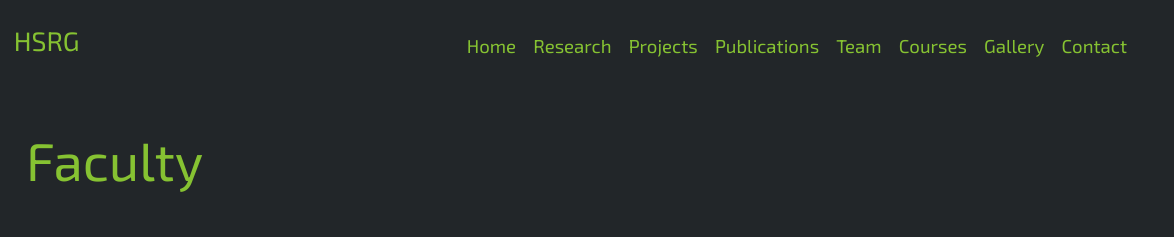
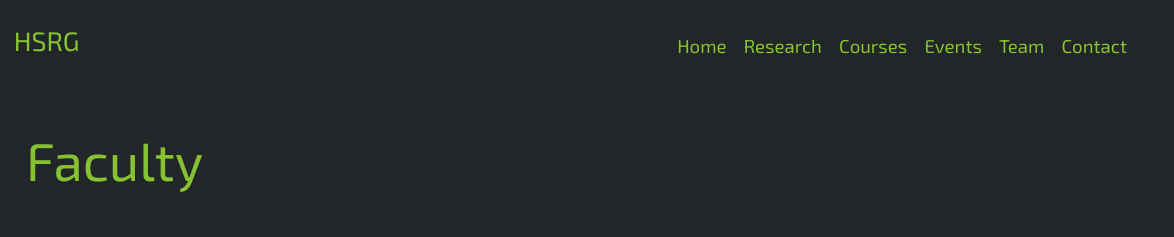
Before and after one commit to MaharnavS/HSRG-Website, a plain HTML site: page Web/team.html in a window 1280 px wide. Shown: the top 237 px of the page, 106-1280 px from the left. Drawn offline with Linux system fonts and the light colour scheme.

Commit message:
Updated navbar

```diff
--- a/Web/team.html
+++ b/Web/team.html
@@ -26,42 +26,47 @@
 				<div class="navigation_bar">
 					<ul class="navigation_bar">
 						<li class="navigation_button">
-							<a class="navigation_bar" href="./contact.html">
+							<a class="navigation_bar" href="./Web/contact.html">
 								Contact
 							</a>
 						</li>
+						<!--					<li class="navigation_button">-->
+						<!--						<a class="navigation_bar" href="./Web/events.html">-->
+						<!--							Blog-->
+						<!--						</a>-->
+						<!--					</li>-->
 						<li class="navigation_button">
-							<a class="navigation_bar" href="./gallery.html">
-								Gallery
+							<a class="navigation_bar" href="./Web/team.html">
+								Team
 							</a>
 						</li>
 						<li class="navigation_button">
-							<a class="navigation_bar" href="./courses.html">
+							<a class="navigation_bar" href="./Web/events.html">
+								Events
+							</a>
+						</li>
+						<!--					<li class="navigation_button">-->
+						<!--						<a class="navigation_bar" href="./Web/publications.html">-->
+						<!--							Publications-->
+						<!--						</a>-->
+						<!--					</li>-->
+						<!--					<li class="navigation_button">-->
+						<!--						<a class="navigation_bar" href="./Web/projects.html">-->
+						<!--							Projects-->
+						<!--						</a>-->
+						<!--					</li>-->
+						<li class="navigation_button">
+							<a class="navigation_bar" href="./Web/courses.html">
 								Courses
 							</a>
 						</li>
 						<li class="navigation_button">
-							<a class="navigation_bar" href="./team.html">
-								Team
-							</a>
-						</li>
-						<li class="navigation_button">
-							<a class="navigation_bar" href="./publications.html">
-								Publications
-							</a>
-						</li>
-						<li class="navigation_button">
-							<a class="navigation_bar" href="./projects.html">
-								Projects
-							</a>
-						</li>
-						<li class="navigation_button">
-							<a class="navigation_bar" href="./research.html">
+							<a class="navigation_bar" href="./Web/research.html">
 								Research
 							</a>
 						</li>
 						<li class="navigation_button">
-							<a class="navigation_bar" href="../index.html">
+							<a class="navigation_bar" href="./index.html">
 								Home
 							</a>
 						</li>
```
Also changed, not shown: Web/contact.html (+26 -21 lines), Web/courses.html (+26 -21 lines), Web/events.html (+26 -21 lines), Web/projects.html (+26 -21 lines), Web/publications.html (+26 -21 lines), Web/research.html (+26 -21 lines), index.html (+5 -5 lines).
